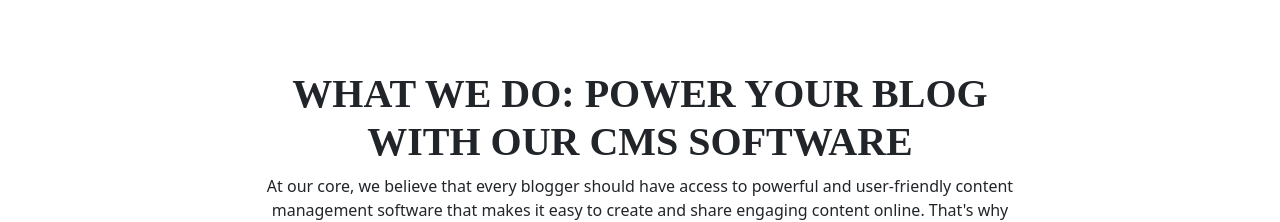
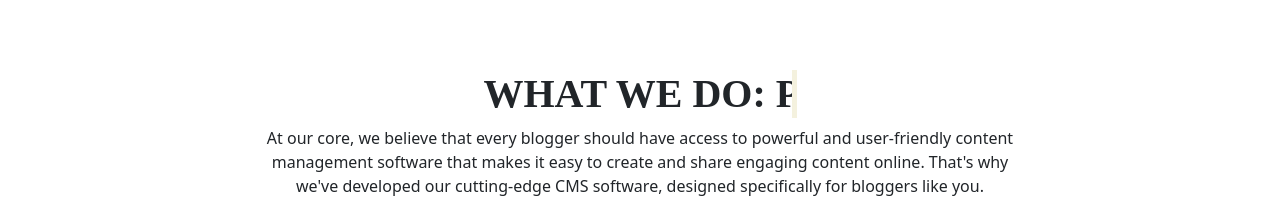
Before and after one commit to josephDev123/Blog-CMS, a React (Create React App) app in the folder client/: page / in a window 1280 px wide. Shown: the part 458-680 px from the top of the page. Built offline with nearby package versions, Linux system fonts and the light colour scheme; no server answers; a web font is replaced by a local one.

Commit message:
added typing animation to the landing page

```diff
--- a/client/src/components/pages/LandingPage.jsx
+++ b/client/src/components/pages/LandingPage.jsx
@@ -7,6 +7,7 @@ import {handleIntersect} from  '../../utils/handleIntersect'
 
 export default function LandingPage() {
   const ref = useRef()
+  const image_container_el = useRef()
   let options = {
     root: null,
     rootMargin: "0px",
@@ -23,12 +24,9 @@ export default function LandingPage() {
     const observer = new IntersectionObserver(handleIntersect, options);
     observer.observe(ref.current);
 
-    return ()=>{
-
-    }
-  }, [])
-
-
+    const observerImage_container = new IntersectionObserver(handleIntersect, options);
+    observerImage_container.observe(image_container_el.current);
+  }, []);
 
 
   const navigate = useNavigate();
@@ -55,7 +53,7 @@ export default function LandingPage() {
                   <button type='button' onClick={()=>navigate('/blogs-post')}>Get Started</button>
                 </span>
           </div>
-          <div className='landing_page_action_side_image'>
+          <div className='landing_page_action_side_image' ref={image_container_el}>
                 <img src={process.env.PUBLIC_URL+'/images/blog1.jpg'} alt='landing create image' style={{width:'100%'}} />
           </div>
 
--- a/client/src/css/landing-page.css
+++ b/client/src/css/landing-page.css
@@ -7,11 +7,7 @@
     --tertiary1: #81b29a;
     --tertiary2: #f2cc8f;
 } */
-.landing_container{
-    /* display: flex; */
-    /* flex-direction: column;
-    justify-content: space-between; */
-}
+
 
 .content-fontsize{
     max-width: 73%;
@@ -32,6 +28,10 @@
     font-size: 2.5rem;
     text-transform: uppercase;
     font-family: 'Shantell Sans', cursive;
+    animation: typing 4s linear infinite alternate-reverse;
+    overflow: hidden;
+    white-space: nowrap;
+    border-right: 5px solid var(--primary);
 }
 
 .content-fontsize > p{
@@ -114,3 +114,12 @@ margin-top: 3rem;
         transform: translateX(0%);
     }
 }
+
+@keyframes typing {
+    from{
+        width: 0;
+    }
+    to{
+        width: 100%;
+    }
+}
--- a/client/src/utils/handleIntersect.js
+++ b/client/src/utils/handleIntersect.js
@@ -3,6 +3,7 @@ export function handleIntersect(enteries, observer){
        if(entry.isIntersecting){
          entry.target.classList.add("animate-section")
          entry.target.classList.remove("d-status")
+         console.log(entry)
        }else{
          entry.target.classList.remove("animate-section")
          entry.target.classList.add("d-status")
```
